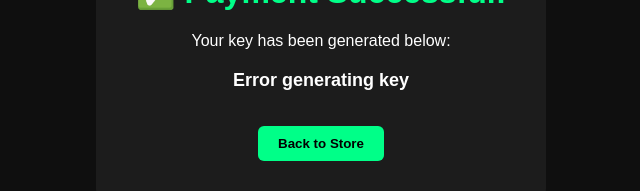
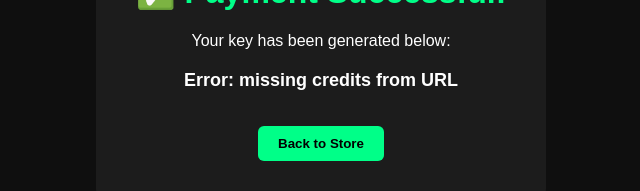
Before and after one commit to mcaltsnfas-bit/stripe-backend, a website: page credit-store/success.html in a window 1280 px wide. Shown: the part 352-543 px from the top of the page, without its empty margins (319-959 px from the left). Drawn offline with Linux system fonts and the light colour scheme; no server answers.

Commit message:
updated db

```diff
--- a/credit-store/success.html
+++ b/credit-store/success.html
@@ -62,20 +62,31 @@
     const params = new URLSearchParams(window.location.search);
 const credits = params.get("credits");
 
-    console.log("Credits from URL:", credits);
+console.log("credits:", credits);
 
+if (!credits) {
+  document.getElementById("key-box").innerText =
+    "Error: missing credits from URL";
+  throw new Error("Missing credits");
+}
     fetch(`/get-key?credits=${credits}&secret=MY_SECRET_CODE_123`)
   .then(res => res.json())
   .then(data => {
-        console.log("Backend response:", data);
+    console.log("API RESPONSE:", data);
+
+    if (!data.key) {
+      document.getElementById("key-box").innerText =
+        "Error: no key returned";
+      return;
+    }
 
     document.getElementById("key-box").innerText =
       `🎁 Your Key: ${data.key} (${data.credits} credits)`;
   })
   .catch(err => {
-        console.error(err);
+    console.log(err);
     document.getElementById("key-box").innerText =
-          "Error generating key";
+      "Server error generating key";
   });
   </script>
 
```
Also changed, not shown: server.js (+5 -5 lines). Lines whose indentation alone changed are shown as unchanged.
